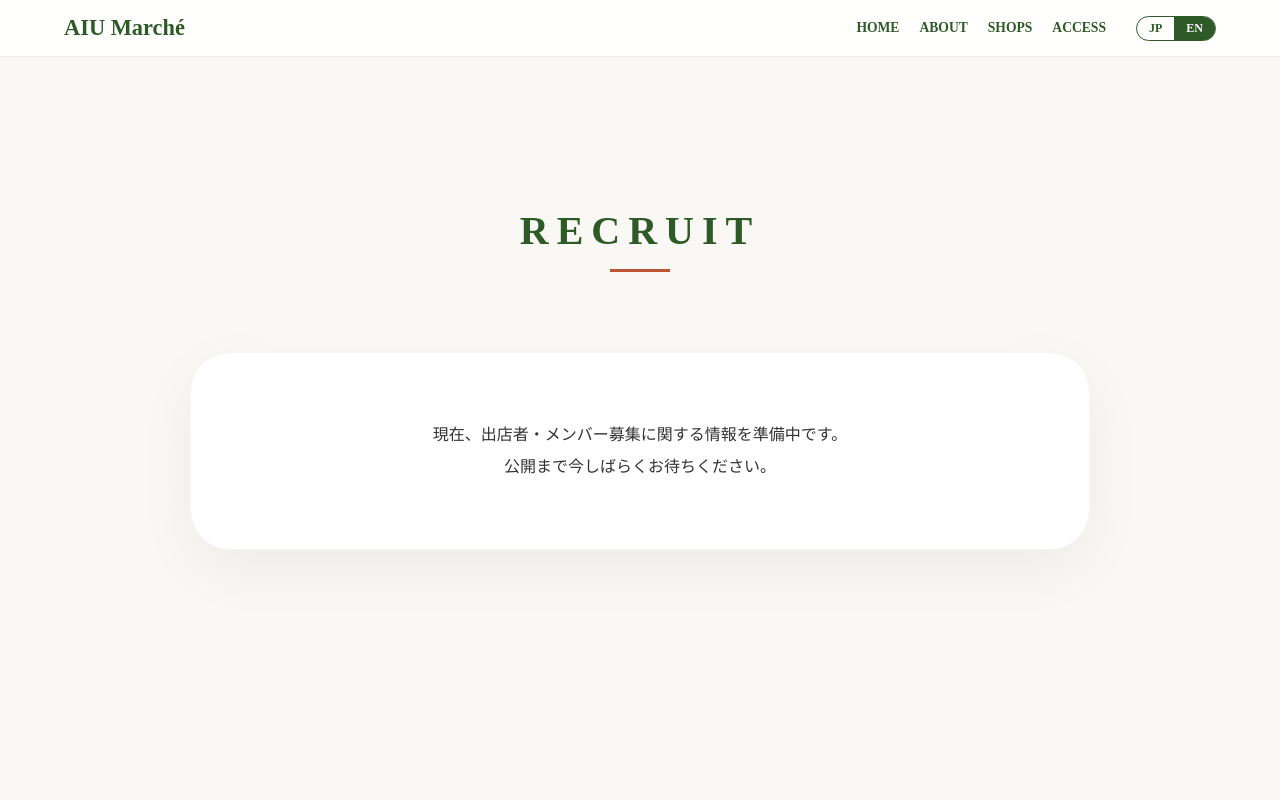
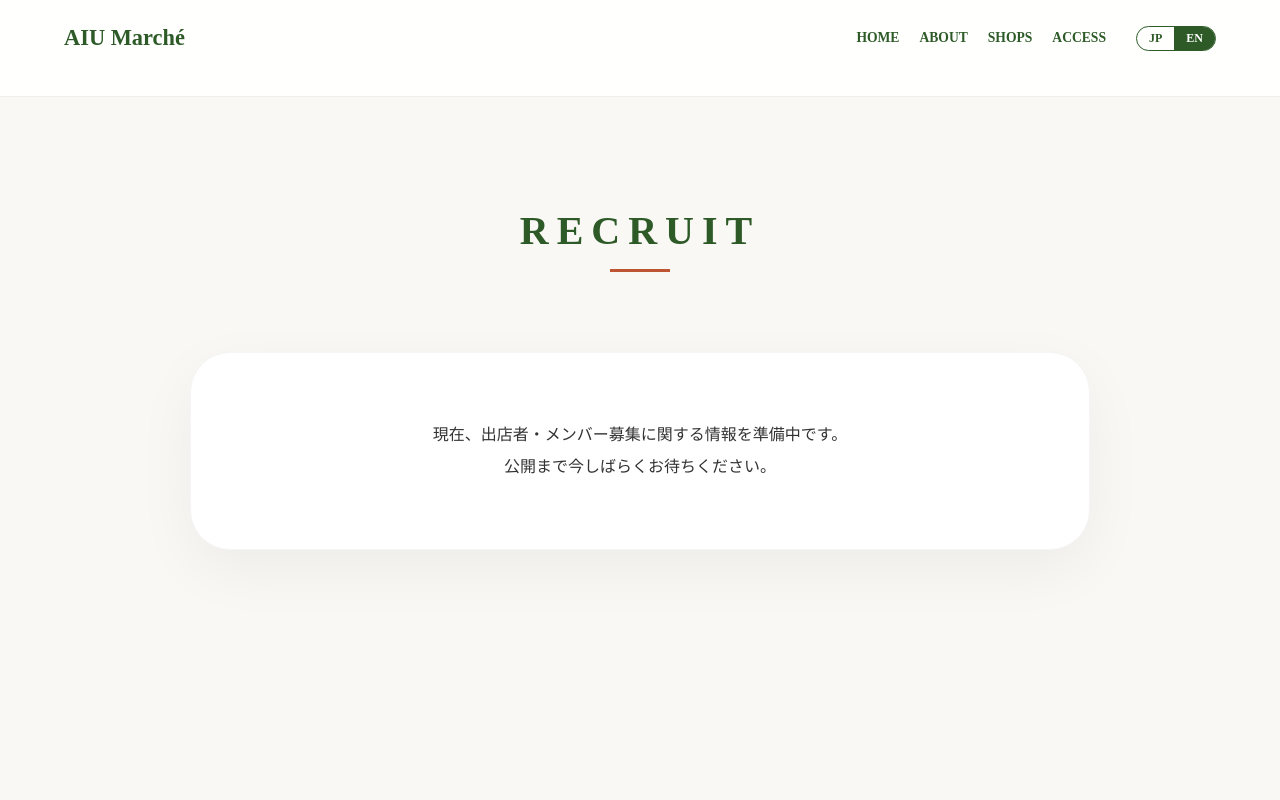
Before and after one commit to aiumarche/aiumarche, a Next.js app: page /en/recruit in a window 1280 px wide. Shown: the top 800 px of the page. Built offline with nearby package versions, Linux system fonts and the light colour scheme; a web font is replaced by a local one.

Commit message:
Expand header height

```diff
--- a/app/[lang]/layout.tsx
+++ b/app/[lang]/layout.tsx
@@ -32,7 +32,7 @@ export default function RootLayout({
         <header style={{
           position: 'fixed', top: 0, left: 0, width: '100%', zIndex: 1000,
           boxSizing: 'border-box', backgroundColor: 'rgba(255, 255, 255, 0.9)',
-          backdropFilter: 'blur(10px)', padding: '15px 5%', display: 'flex',
+          backdropFilter: 'blur(10px)', padding: '25px 5% 45px 5%', display: 'flex',
           justifyContent: 'space-between', alignItems: 'center', borderBottom: '1px solid #eee'
         }}>
           <Link href={`/${lang}`} style={{ color: '#2d5a27', fontSize: '1.4rem', fontWeight: 'bold', textDecoration: 'none' }}>
```
